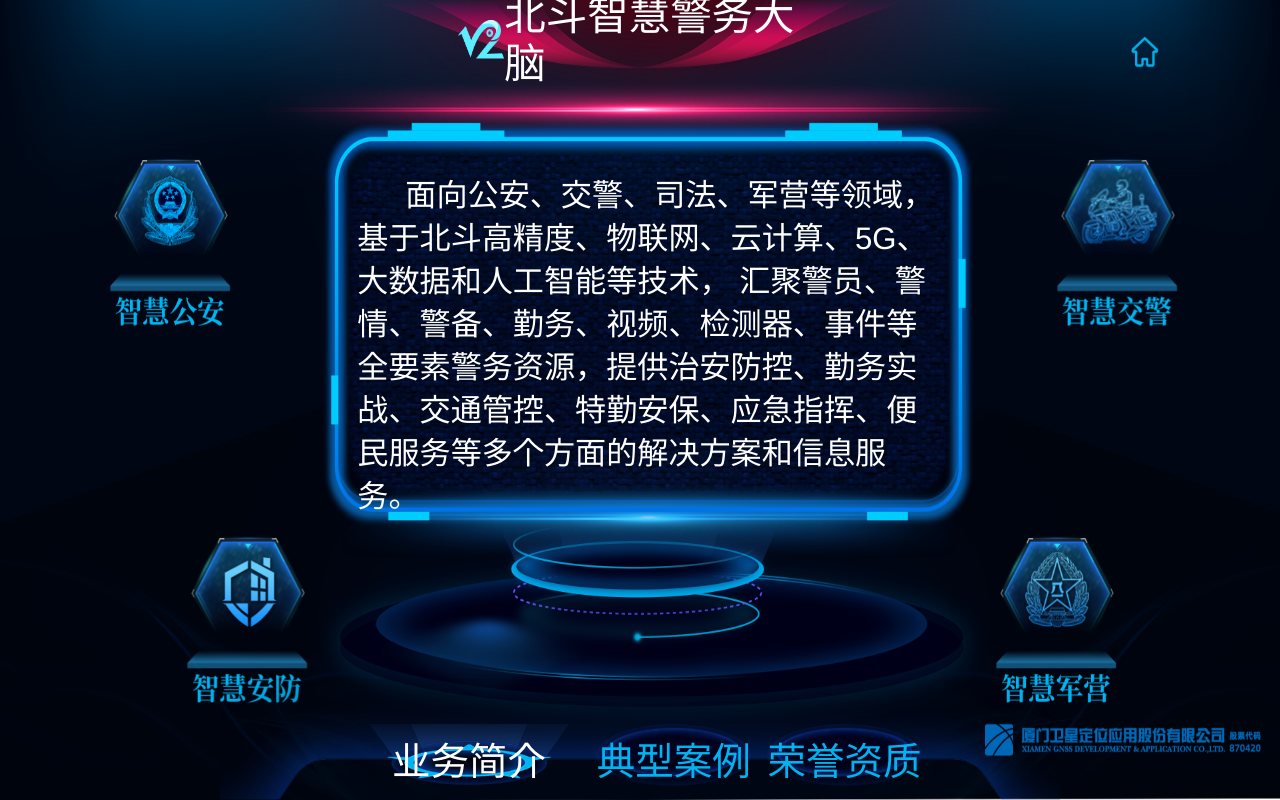
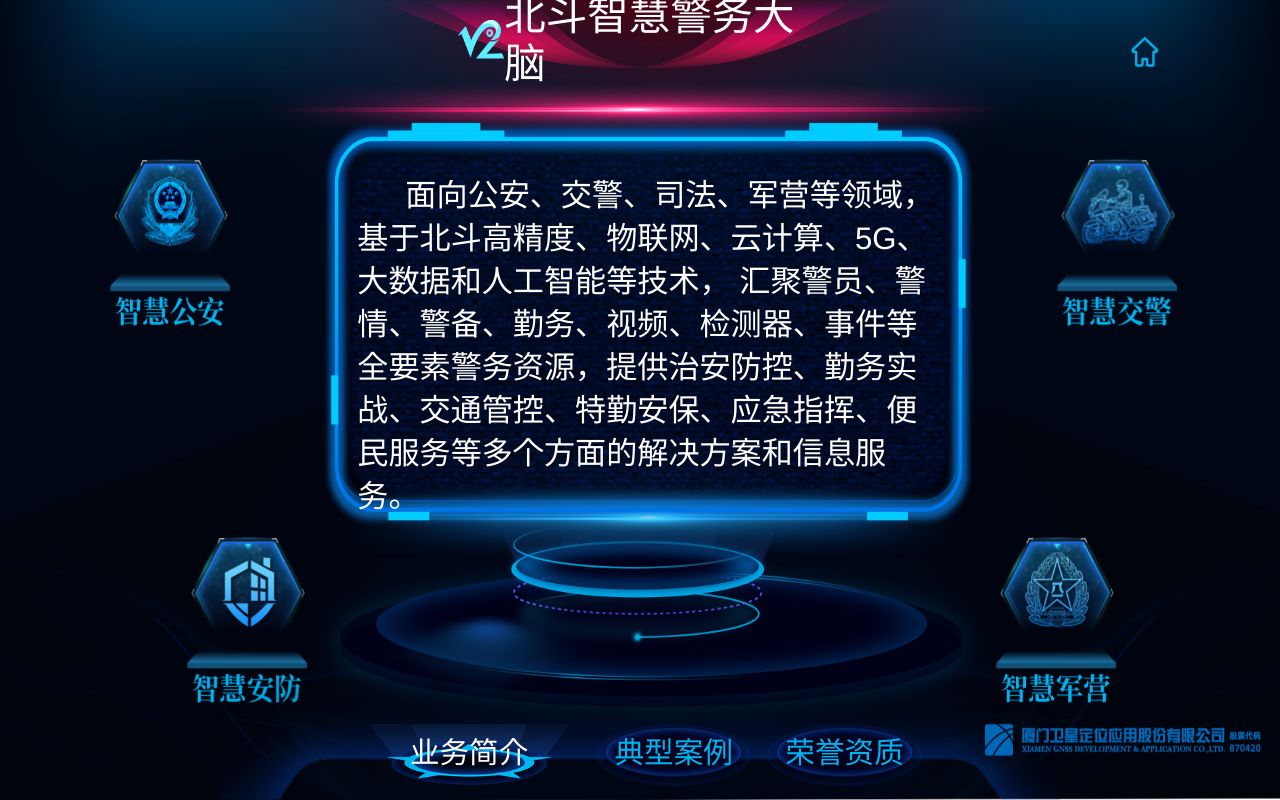
Before and after one commit to pp129/jw-demo-202007, a Vue app: page / in a window 1280 px wide. Built offline with nearby package versions, Linux system fonts and the light colour scheme; a web font is replaced by a local one.

Commit message:
v202007311818

```diff
--- a/src/components/dock.vue
+++ b/src/components/dock.vue
@@ -93,11 +93,11 @@ export default {
       background-size: 100% 100%;
         text-align: center;
         span {
-            font-size: 2rem;
+            font-size: (20px * 100vh / $screenHeight2);
             font-family: SourceHanSansCN-Regular, serif;
             font-weight: 400;
             color: rgba(0, 180, 241, 1);
-            line-height: 4rem;
+            line-height: (40px * 100vh / $screenHeight2);
         }
         &-active {
             width: (167px * 100vw / $screenWidth2);
```
